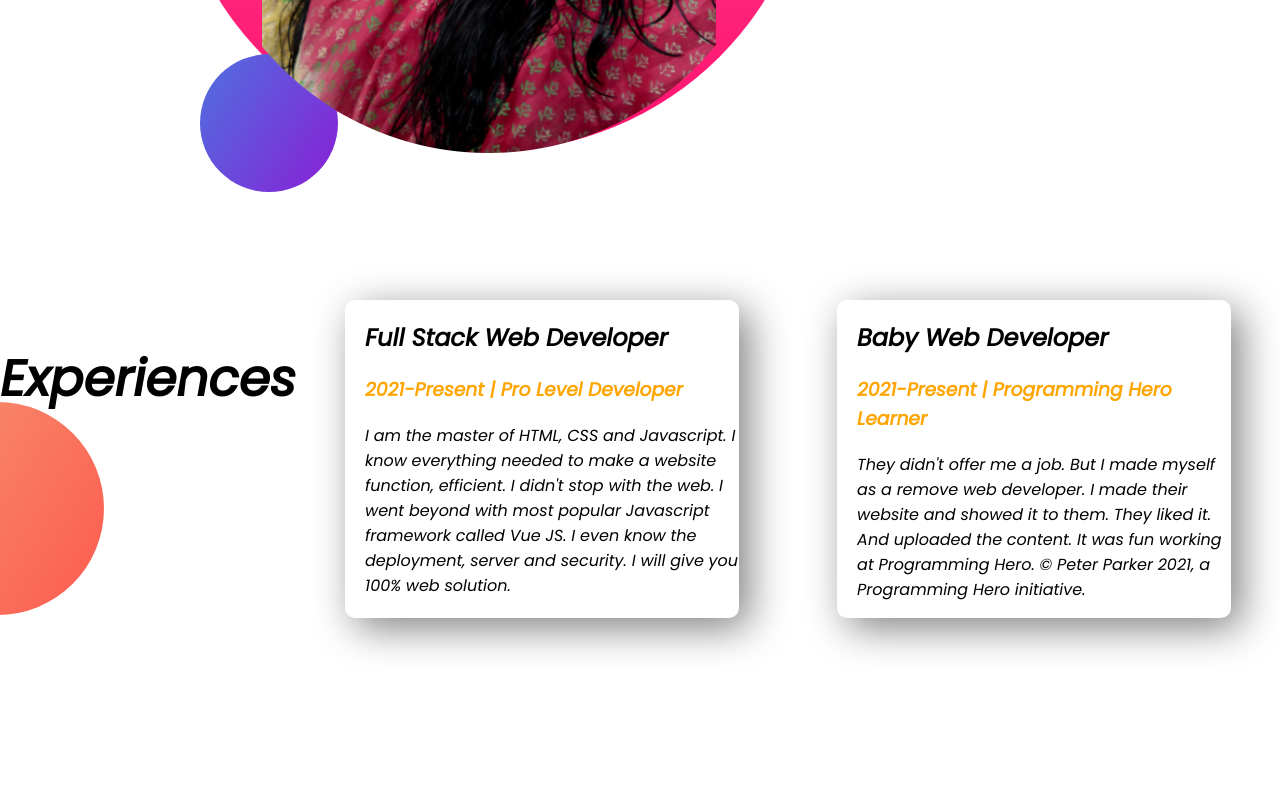
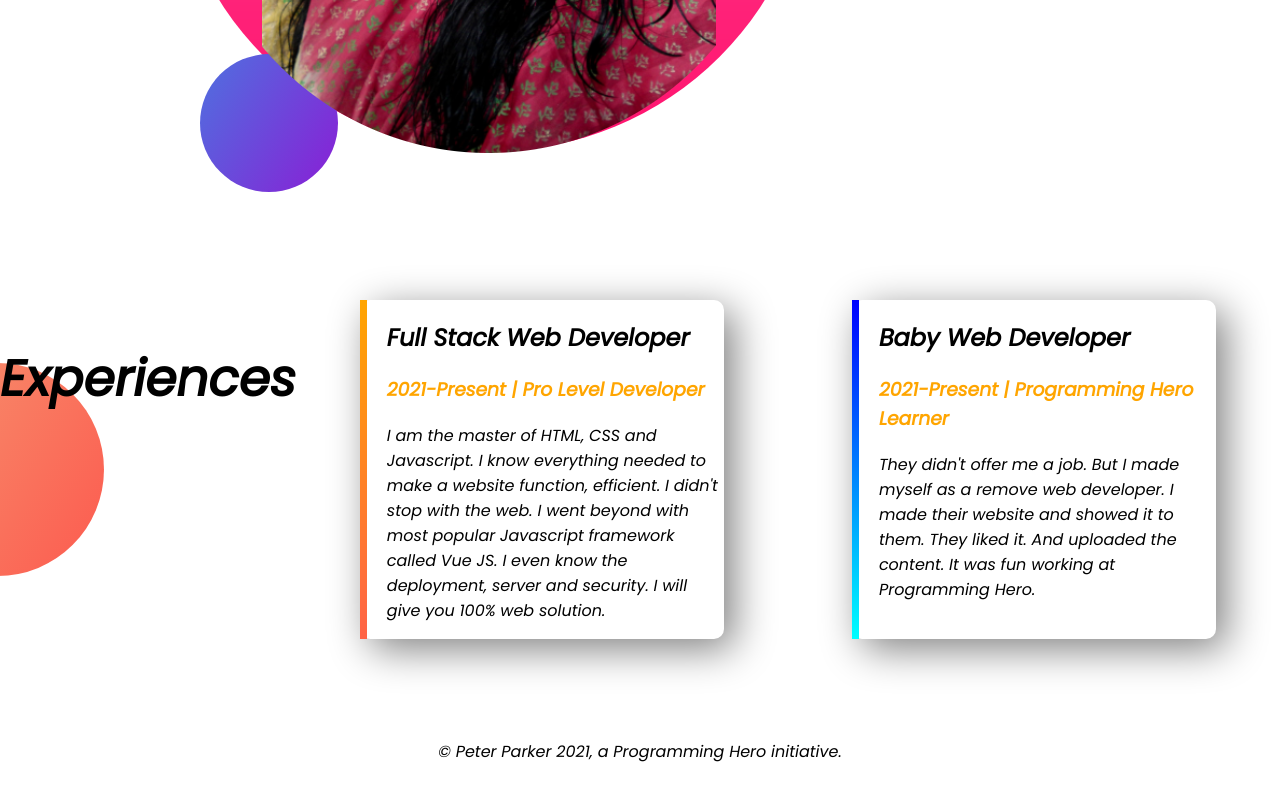
Before and after one commit to FerdousShoheli/developer-portfolio, a plain HTML site: page index.html in a window 1280 px wide. Shown: the part 1429-2229 px from the top of the page. Drawn offline with Linux system fonts and the light colour scheme.

Commit message:
footer and experience added

```diff
--- a/index.html
+++ b/index.html
@@ -44,26 +44,24 @@
     </section>
     <section class="experience-area">
         <h1>Experiences</h1>
-        <div class="flexible-container">
-            <div class="experience-item">
+
+        <div id="web-dev-experience-2" class="experience-item">
             <h2> Full Stack Web Developer</h2>
             <h3 class="Headline"> 2021-Present | Pro Level Developer</h3>
             <p>I am the master of HTML, CSS and Javascript. I know everything needed to make a website function,
                 efficient. I didn't stop with the web. I went beyond with most popular Javascript framework called
                 Vue JS. I even know the deployment, server and security. I will give you 100% web solution.</p>
-
         </div>
-            <div class="experience-item">
+        <div id="web-dev-experience" class="experience-item">
             <h2>Baby Web Developer</h2>
             <h3 class="Headline">2021-Present | Programming Hero Learner</h3>
             <p>They didn't offer me a job. But I made myself as a remove web developer. I made their website and
-                    showed it to them. They liked it. And uploaded the content. It was fun working at Programming Hero.
-
-                    © Peter Parker 2021, a Programming Hero initiative.</p>
+                showed it to them. They liked it. And uploaded the content. It was fun working at Programming Hero.</p>
         </div>
-        </div>
-
     </section>
+    <footer>
+        <p> © Peter Parker 2021, a Programming Hero initiative.</p>
+    </footer>
 
 </body>
 
--- a/style.css
+++ b/style.css
@@ -56,3 +56,16 @@ section{
     background-repeat: no-repeat;
     background-position: left;
 }
+#web-dev-experience{
+    border-image: linear-gradient(blue,cyan);
+    border-image-slice: 1;
+    border-left: 7px solid;
+}
+#web-dev-experience-2{
+    border-image: linear-gradient(orange, tomato);
+    border-image-slice: 1;
+    border-left: 7px solid;
+}
+footer p{
+    text-align:center;
+}
```
Lines whose indentation alone changed are shown as unchanged.
